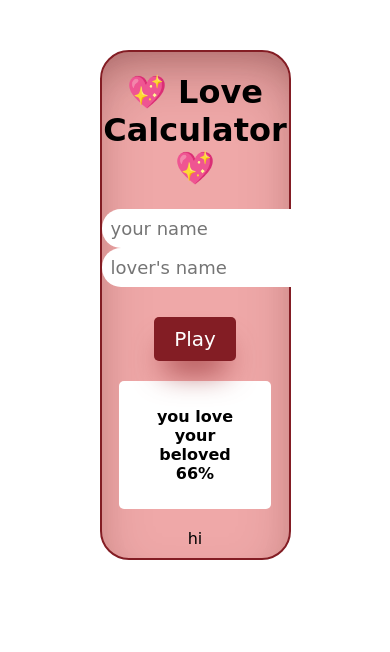
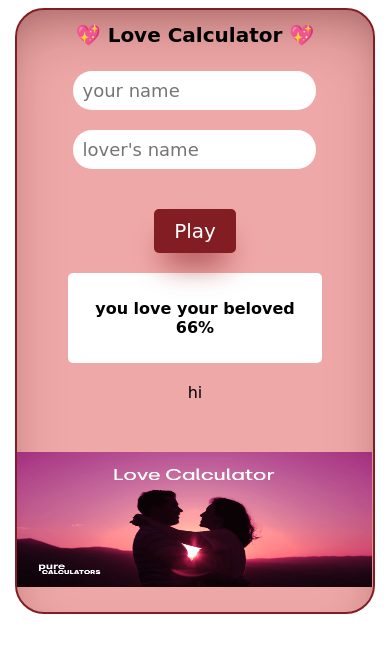
Before and after one commit to sanketpaul/love_calculator, a plain HTML site: page index.html in a window 390 px wide. Drawn offline with Linux system fonts and the light colour scheme; a web font is replaced by a local one.

Commit message:
Update commit

```diff
--- a/index.css
+++ b/index.css
@@ -52,3 +52,26 @@
 .statement{
     margin: 10px 0px;
 }
+
+@media screen and (max-width:425px){
+    .container{
+        width: 95%;
+        margin-top: 0px;
+        /* height: 914px; */
+    }
+    .container h1{
+        font-size: 20px;
+    }
+    input{
+        margin: 10px;
+    }
+   .image{
+    margin: 10px 0px;
+    margin-top: 50px;
+    width: 100%;
+    height: 150px;
+    background-image: url(img/share-love.png);
+    background-size: 100% 90%;
+    background-repeat: no-repeat;
+   }
+}
--- a/index.html
+++ b/index.html
@@ -25,6 +25,9 @@
             </b></p>
         </div>
         <div class="statement"id="report">hi </div>
+        <div class="image">
+
+        </div>
 
     </div>
 
```
Also changed, not shown: img/share-love.png (added).
